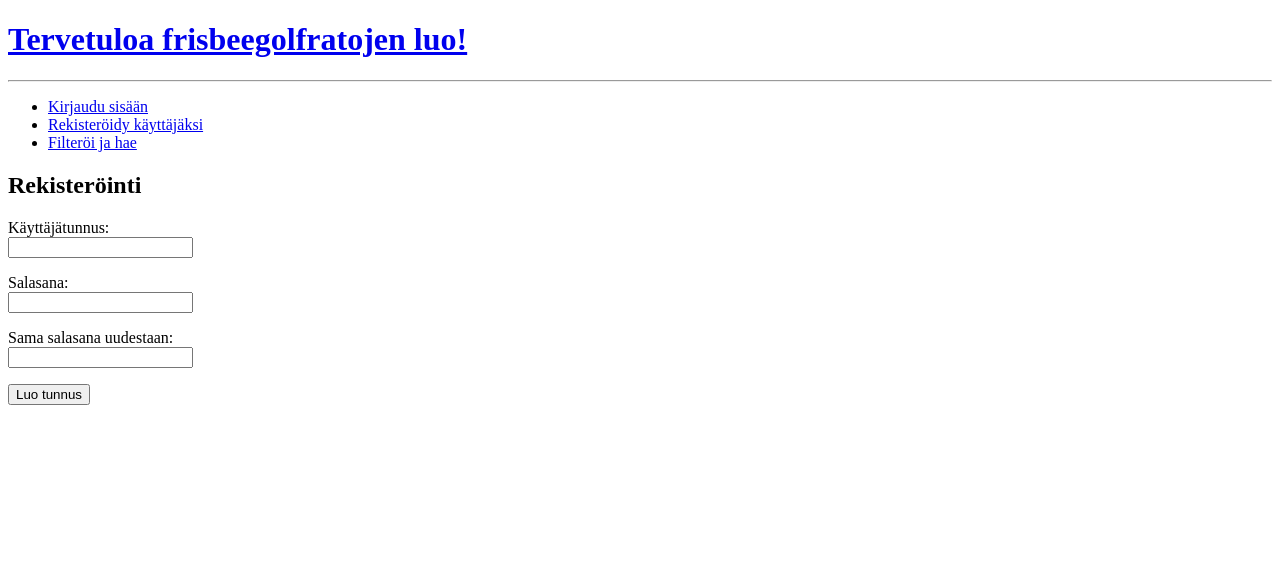
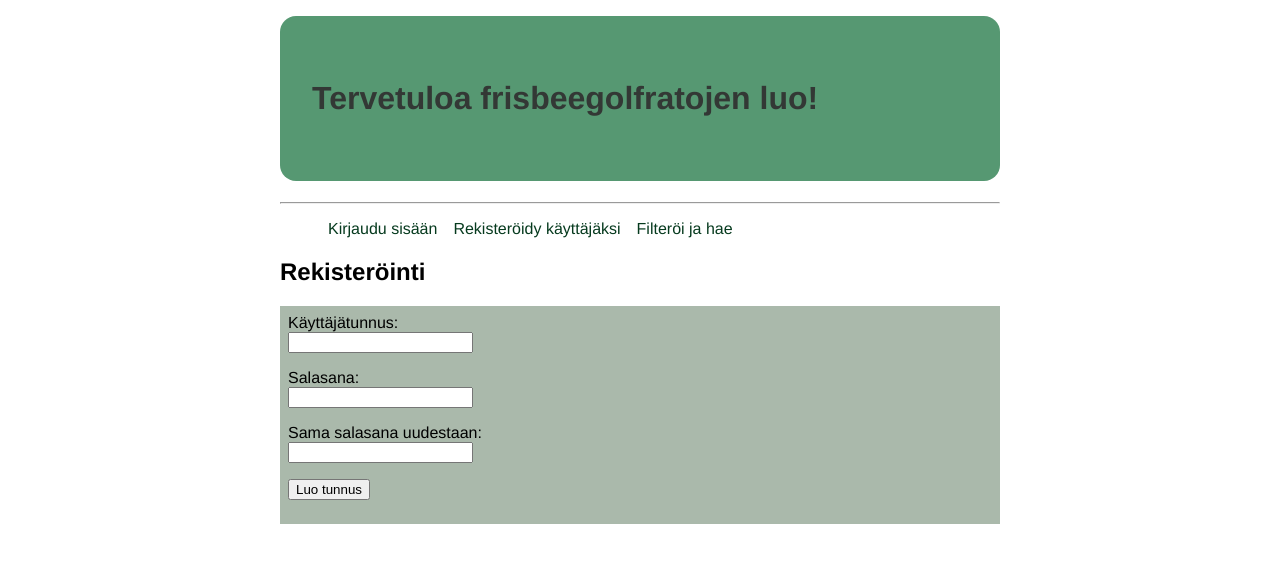
Before and after one commit to Tiiawss/CyberSecurity-, a Flask app: page /register in a window 1280 px wide. Shown: the top 563 px of the page. Run offline with Flask 2, Linux system fonts and the light colour scheme.

Commit message:
Added css styling

```diff
--- /dev/null
+++ b/static/main.css
@@ -0,0 +1,42 @@
+body {
+    margin: auto;
+    max-width: 45em;
+    font-family: 'Helvetica', 'Arial', sans-serif;
+}
+nav li {
+    display: inline-block;
+    padding: 0 .5em;
+}
+h1 {
+    background: rgba(28, 117, 65, 0.74);
+    font-weight: bold;
+    padding: 2em 1em;
+    font-size: 2em;
+    border-radius: .5em;
+    margin-top: .5em;
+}
+h1 a {
+	text-decoration: none;
+	color: rgb(51, 56, 53);
+}
+nav li a {
+    text-decoration: none;
+    color: rgb(6, 58, 30);
+}
+a {
+    text-decoration: none;
+    color: rgb(6, 58, 30);
+}
+table {
+    background: rgb(122, 150, 144);
+	font-weight: bold;
+	padding: 2em 1em;
+	font-size: 1em;
+	border-radius: .5em;
+}
+form {
+    display: block;
+    padding: .5em;
+    background: rgba(154, 172, 155, 0.836);
+
+}
--- a/templates/layout.html
+++ b/templates/layout.html
@@ -1,4 +1,6 @@
 <!doctype html>
+<link rel="stylesheet" href="/static/main.css">
+<meta name="viewport" content="width=device-width, initial-scale=1">
 <title>Frisbeegolfradat</title>
 <h1><a href="/">Tervetuloa frisbeegolfratojen luo!</a></h1>
 <hr>
```
